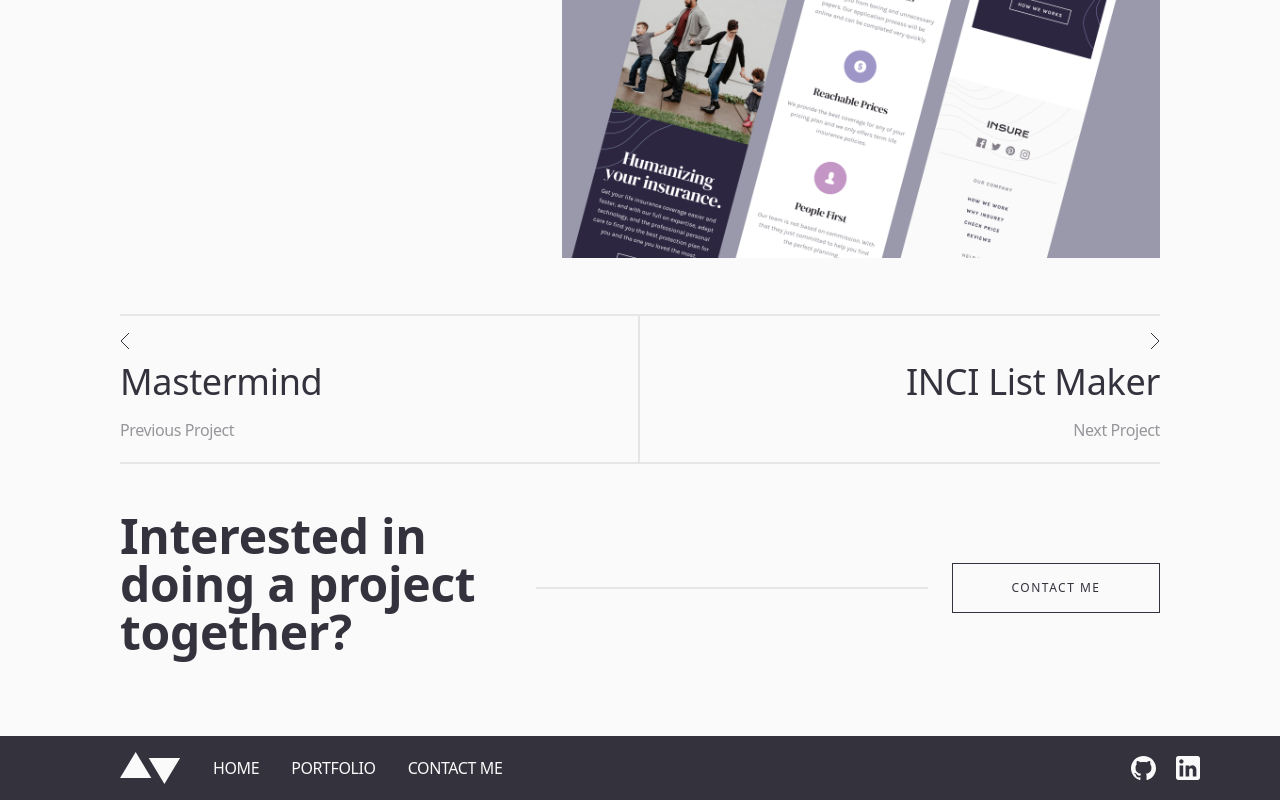
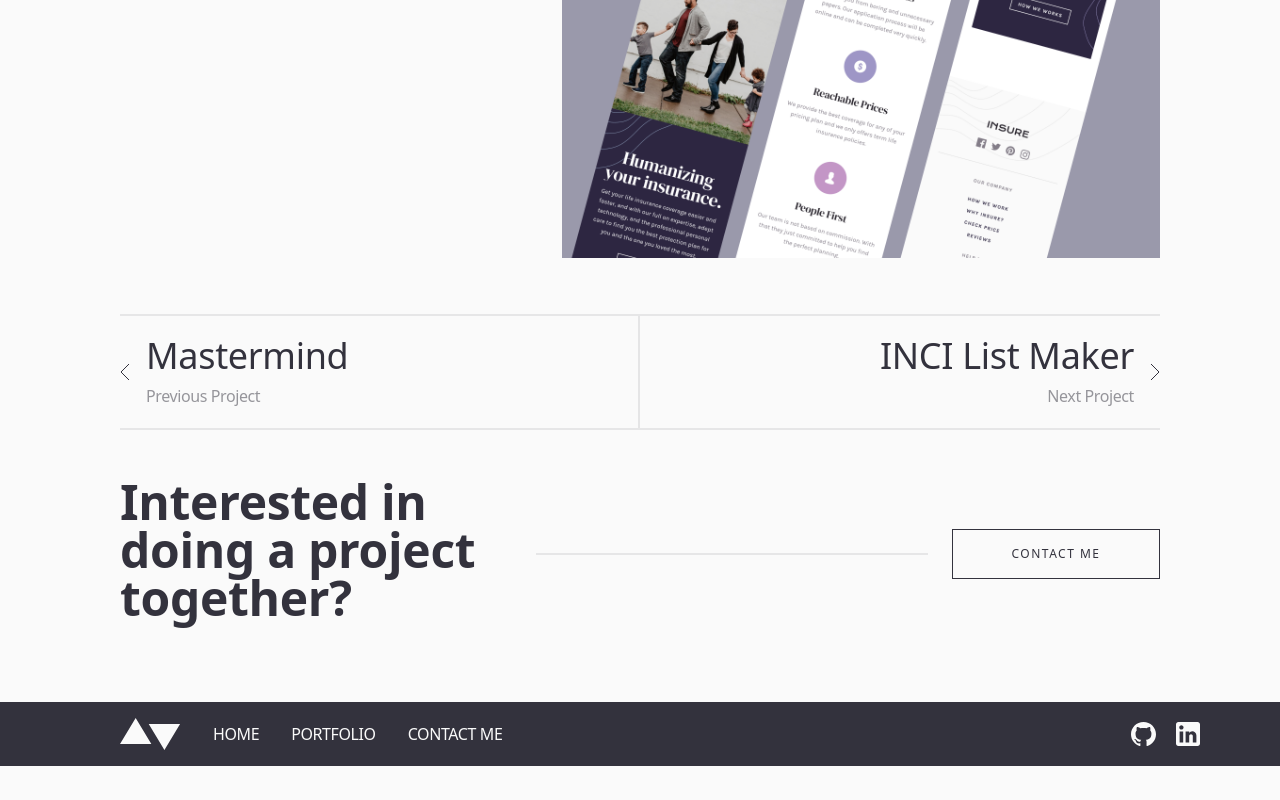
Before and after one commit to kellyky/Portfolio, a React (Vite) app: page /portfolio/Hangman in a window 1280 px wide. Shown: the part 1516-2316 px from the top of the page. After the commit the page ends 2282 px from the top, so only its background shows below. Built offline with nearby package versions, Linux system fonts and the light colour scheme.

Commit message:
Style Project Pagination for Desktop view

```diff
--- a/src/components/Pagination/Pagination.jsx
+++ b/src/components/Pagination/Pagination.jsx
@@ -14,7 +14,8 @@ export default function Pagination () {
   // styles
   const headingStyle = `text-dark-greyish-blue
                         max-[420px]:text-2xl max-[500px]:text-3xl text-4xl`
-  const buttonStyle  = `flex flex-col justify-between gap-2 py-4`
+  const buttonStyle  = `flex flex-col justify-between gap-2 py-4
+                        lg:flex-row lg:items-center lg:gap-4`
   const textStyle    = `opacity-50 text-dark-greyish-blue`
 
   return (
@@ -28,9 +29,10 @@ export default function Pagination () {
         <Button
           isButton ={true}
           onClick={handlePreviousPage}
-          className={`${buttonStyle} items-start`}
+          className={`${buttonStyle} items-start lg:justify-start`}
         >
           <PageLeft />
+          <div className='flex flex-col'>
             <h2 className={`${headingStyle} text-left`}>
               {previousProject.name}
             </h2>
@@ -38,19 +40,23 @@ export default function Pagination () {
             <span className={`${textStyle} text-left`}>
               Previous Project
             </span>
+          </div>
         </Button>
         <Button
           isButton={true}
           onClick={handleNextPage}
-          className={`${buttonStyle} items-end`}
+          className={`${buttonStyle} items-end lg:justify-start lg:flex-row-reverse
+          `}
         >
           <PageRight />
-          <h2 className={ `${headingStyle} text-right`} >
+          <div className='flex flex-col'>
+            <h2 className={`${headingStyle} text-right`} >
                 {nextProject.name}
             </h2>
             <span className={`${textStyle} text-right`}>
               Next Project
             </span>
+          </div>
         </Button>
       </section>
     </>
```
Lines whose indentation alone changed are shown as unchanged.
